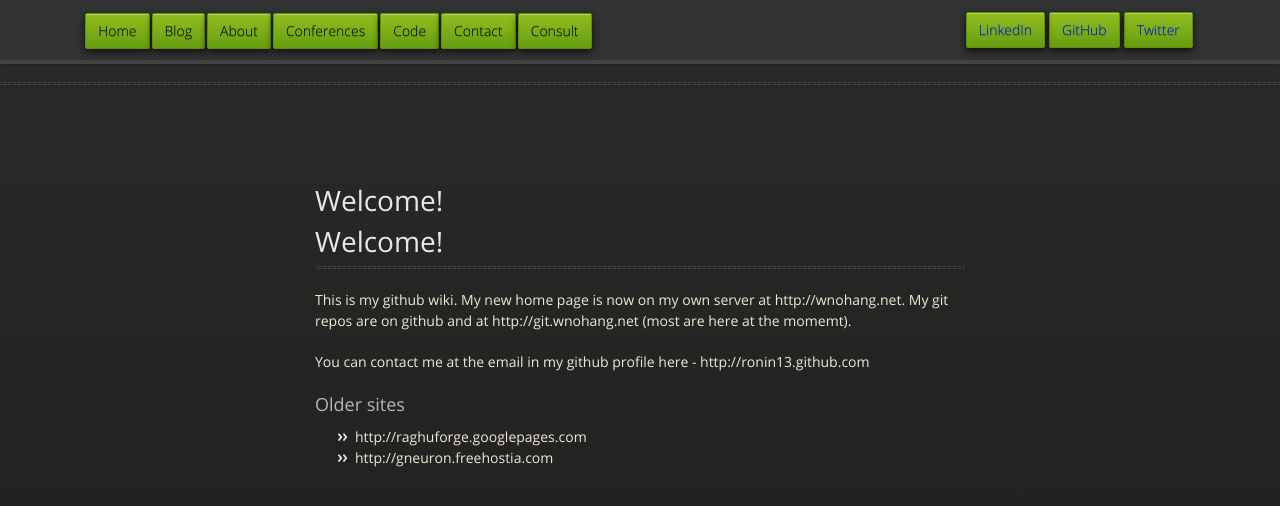
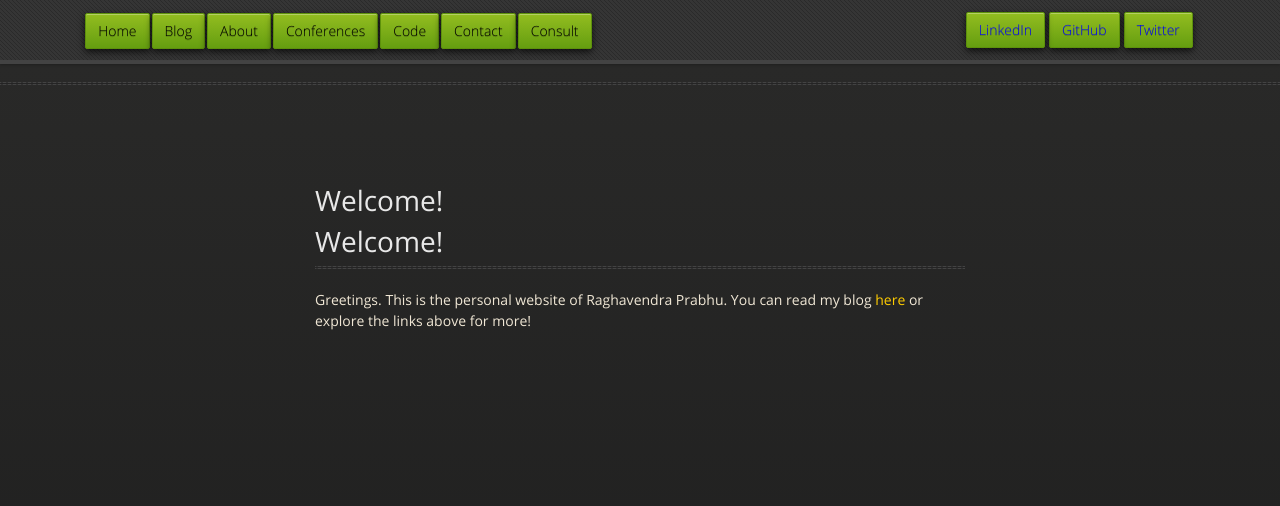
Before and after one commit to ronin13/ronin13.github.com, a Jekyll site: the page built from index.md, in a window 1280 px wide. Shown: the top 506 px of the page. Built offline with Jekyll 4.4.1, drawn with Linux system fonts in a browser that asks for light colours; our own code applies the rules of GitHub Pages for plain Markdown files; Markdown is read by kramdown in place of the engine named in the settings.

Commit message:
Fix index page

```diff
--- a/index.md
+++ b/index.md
@@ -1,12 +1,6 @@
 # Welcome!
 ***
 
-This is my github wiki. My new home page is now on my own server
-at http://wnohang.net. My git repos are on github and at
-http://git.wnohang.net (most are here at the momemt).
-
-You can contact me at the email in my github profile here - http://ronin13.github.com
-
-### Older sites
-* http://raghuforge.googlepages.com
-* http://gneuron.freehostia.com
+Greetings. This is the personal website of Raghavendra Prabhu.
+You can read my blog [here](http://blog.wnohang.net "Blog") or explore
+the links above for more!
```
